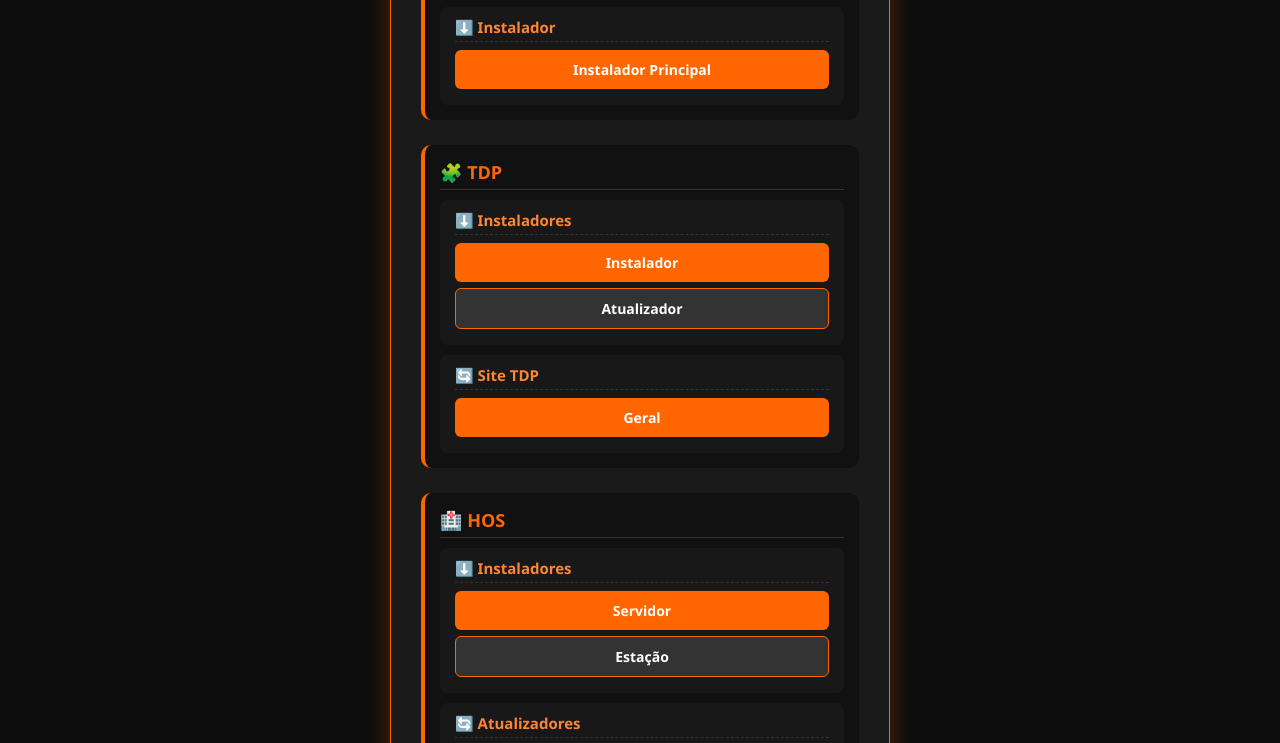
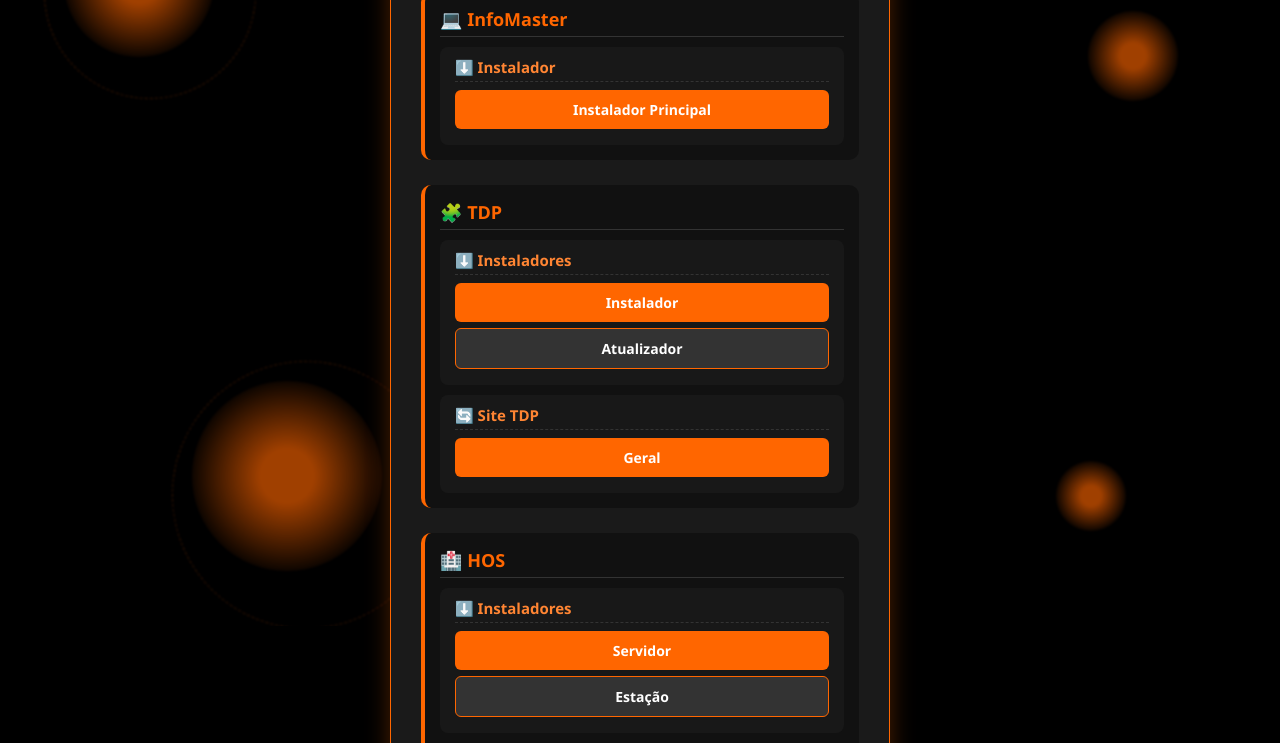
Before and after one commit to kaue-zip/DONWLOADS-SUPORTE, a plain HTML site: page index.html in a window 1280 px wide. Shown: the part 174-917 px from the top of the page. Drawn offline with Linux system fonts and the light colour scheme.

Commit message:
Add files via upload

```diff
--- a/index.html
+++ b/index.html
@@ -4,6 +4,7 @@
   <meta charset="UTF-8">
   <title>Downloads Suporte - Loja Soluções</title>
   <style>
+
     * {
       margin: 0;
       padding: 0;
@@ -12,15 +13,73 @@
     }
 
     body {
-      background: #0d0d0d;
+      background: #000;
       color: #fff;
       min-height: 100vh;
       display: flex;
       flex-direction: column;
-      justify-content: center;
       align-items: center;
+      padding: 40px 0;
+      overflow-x: hidden;
+      position: relative;
     }
 
+    /* ===== FUNDO COM PLANETAS ===== */
+    .background-planets {
+      position: fixed;
+      top: 0;
+      left: 0;
+      width: 100%;
+      height: 100%;
+      overflow: hidden;
+      z-index: -2;
+    }
+
+    .planet {
+      position: absolute;
+      border-radius: 50%;
+      background: radial-gradient(circle, #ff6600 20%, rgba(255, 102, 0, 0.1) 70%, transparent 100%);
+      opacity: 0.6;
+      animation: pulse 6s infinite ease-in-out, float 12s infinite linear;
+      filter: blur(1px);
+      z-index: -1;
+    }
+
+    .planet.orbit::before {
+      content: '';
+      position: absolute;
+      top: -20px;
+      left: -20px;
+      width: 140%;
+      height: 140%;
+      border: 1px dashed rgba(255, 102, 0, 0.4);
+      border-radius: 50%;
+      animation: rotate 18s linear infinite;
+    }
+
+    .p1 { width: 150px; height: 150px; left: 5%; top: 12%; }
+    .p2 { width: 90px; height: 90px; right: 8%; top: 25%; }
+    .p3 { width: 190px; height: 190px; left: 15%; bottom: 5%; }
+    .p4 { width: 70px; height: 70px; right: 12%; bottom: 10%; }
+
+    @keyframes pulse {
+      0% { transform: scale(0.9); opacity: 0.55; }
+      50% { transform: scale(1.1); opacity: 0.9; }
+      100% { transform: scale(0.9); opacity: 0.55; }
+    }
+
+    @keyframes float {
+      0% { transform: translateY(0px); }
+      50% { transform: translateY(-18px); }
+      100% { transform: translateY(0px); }
+    }
+
+    @keyframes rotate {
+      from { transform: rotate(0deg); }
+      to { transform: rotate(360deg); }
+    }
+
+    /* ===== CARD ===== */
     .card {
       background: #1a1a1a;
       border-radius: 16px;
@@ -30,11 +89,12 @@
       padding: 30px;
       text-align: center;
       border: 1px solid #ff6600;
-      animation: fadeIn 0.6s ease-in-out;
+      animation: fadeIn 0.8s ease-in-out;
+      z-index: 2;
     }
 
     @keyframes fadeIn {
-      from { opacity: 0; transform: translateY(10px); }
+      from { opacity: 0; transform: translateY(20px); }
       to { opacity: 1; transform: translateY(0); }
     }
 
@@ -119,22 +179,20 @@
       color: #999;
       opacity: 0.9;
       text-align: center;
+      z-index: 2;
     }
 
-    @media (max-width: 480px) {
-      .card {
-        padding: 20px;
-      }
-      h1 {
-        font-size: 22px;
-      }
-      .btn {
-        width: 100%;
-      }
-    }
   </style>
 </head>
 <body>
+
+  <!-- PLANETAS NO FUNDO (SEM BUG) -->
+  <div class="background-planets">
+    <div class="planet p1 orbit"></div>
+    <div class="planet p2"></div>
+    <div class="planet p3 orbit"></div>
+    <div class="planet p4"></div>
+  </div>
 
   <div class="card">
     <h1>Downloads Suporte</h1>
@@ -183,6 +241,7 @@
     </div>
   </div>
 
+
   <footer>
     Loja Soluções - Kauê G. © 2025
   </footer>
```
